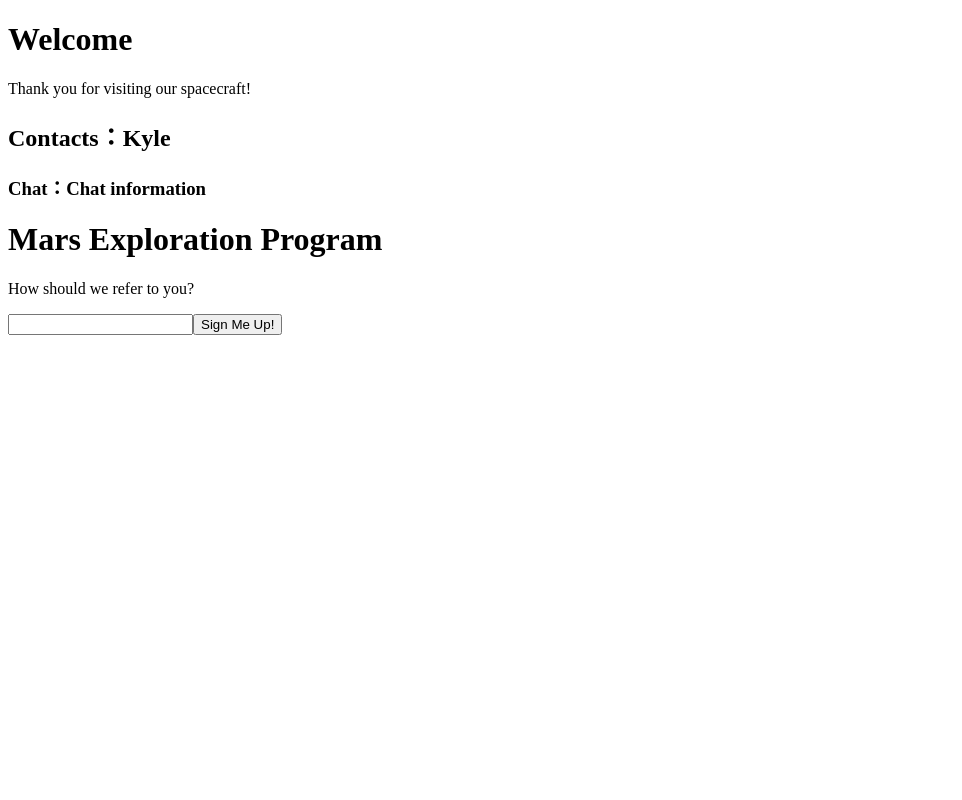
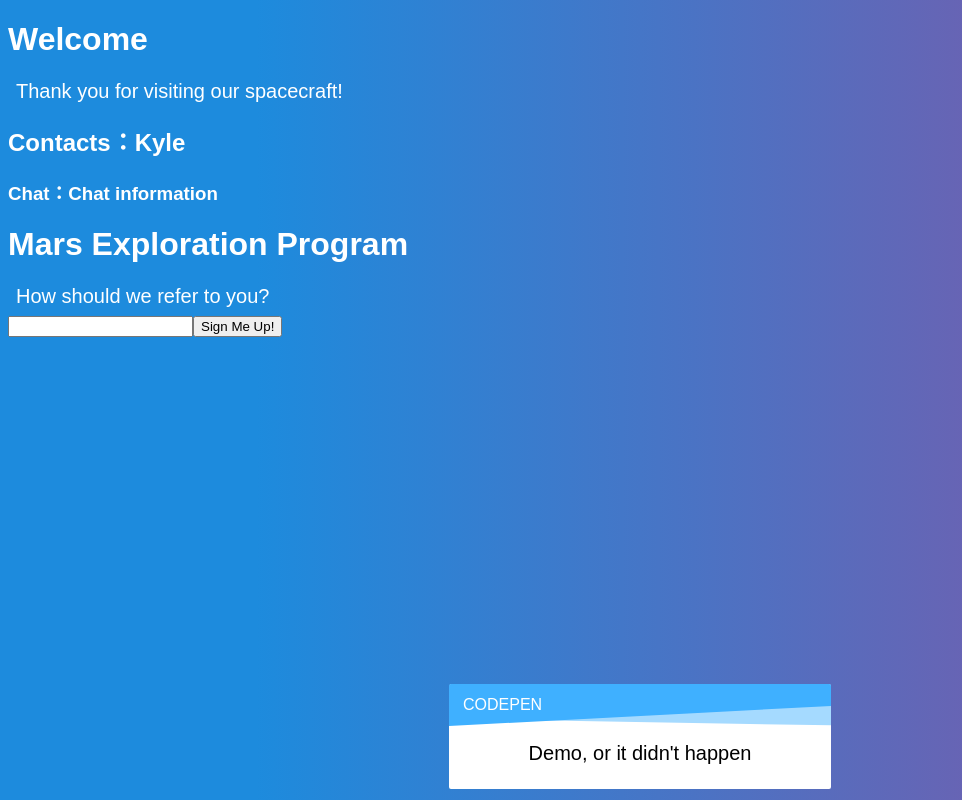
Before and after one commit to BreezeDealer/reactTutorial, a React app: page / in a window 1280 px wide. Shown: the top 800 px of the page, without its empty margins (0-962 px from the left). Built offline with nearby package versions, Linux system fonts and the light colour scheme.

Commit message:
add badge-promo

```diff
--- a/src/js/App.js
+++ b/src/js/App.js
@@ -44,4 +44,4 @@ const comment = {
     date: new Date().toLocaleTimeString()
 }
 
-//export default Layout;
+export default Layout;
--- a/src/scss/app.scss
+++ b/src/scss/app.scss
@@ -1,34 +1,98 @@
-body{
-    //background: #f2f2f2;
-    p.indianred{
+body {
+    background: linear-gradient(90deg, #1d8bdd 20%, #6d61b1 80%);
+    font-family: sans-serif;
+    color: #fff;
+    .wrapper {
+        display: flex;
+        align-items: center;
+        justify-content: center;
+        height: 100vh;
+    }
+    .card {
+        background: #fff;
+        max-width: 450px;
+        min-width: 350px;
+        padding: 16px;
+        border-radius: 2px;
+        display: flex;
+        justify-content: center;
+        flex-direction: column;
+        text-align: center;
+        color: #000;
+    }
+    p {
+        font-size: 20px;
+        margin: 8px;
+    }
+    p.indianred {
         //color: indianred;
         text-decoration: line-through;
         text-align: center;
     }
-    .Comment{
+    .Comment {
         padding: 5px 10px;
         border: 1px solid #dadada;
         box-shadow: 2px 2px 4px #dadada;
     }
-    .UserInfo{
+    .UserInfo {
         overflow: hidden;
     }
-    .Avatar{
+    .Avatar {
         float: left;
         border-radius: 50%;
     }
-    .User-info-name{
+    .User-info-name {
         float: left;
-        padding: 10px 0  0 20px;
+        padding: 10px 0 0 20px;
     }
-    .warning{
+    .warning {
         color: #a94442;
         background-color: #f2dede;
         border-color: #ebccd1;
-        padding: 15px;
+        padding: 16px;
         margin-bottom: 20px;
         border: 1px solid rgba(0, 0, 0, 0);
         border-radius: 4px;
         width: 300px;
     }
 }
+
+$spacing-width: 4px;
+$white-color: #fff;
+.badge-promo {
+    position: relative;
+    overflow: hidden;
+    max-height: 60px;
+    margin-bottom: -($spacing-width * 2);
+    z-index: 1;
+    padding: 12px 14px;
+    border-radius: 2px 2px 0 0;
+    color: $white-color;
+    text-align: left;
+    &:before,
+    &:after {
+        content: "";
+        position: absolute;
+        top: 0;
+        left: 0;
+    }
+    &:before {
+        background: #a5daff;
+        height: 100%;
+        width: 110%;
+        transform-origin: bottom right;
+        transform: rotate(1deg);
+    }
+    &:after {
+        background: #3fb0ff;
+        transform-origin: bottom left;
+        transform: rotate(-3deg);
+        height: 100%;
+        width: 110%;
+    }
+    .badge-promo-content {
+        position: relative;
+        z-index: 1;
+        text-transform: uppercase;
+    }
+}
--- a/src/template/index.html
+++ b/src/template/index.html
@@ -7,6 +7,19 @@
     <title><%= htmlWebpackPlugin.options.title %></title>
 </head>
 <body>
+
     <div id="root"></div>
+    <div class="wrapper">
+        <div>
+            <div class="badge-promo badge-promo-new">
+                <span class="badge-promo-content">CodePen</span>
+            </div>
+            <div class="card">
+                <div class="codepen-logo">
+                    <p>Demo, or it didn't happen</p>
+                </div>
+            </div>
+        </div>
+    </div>
 </body>
 </html>
```
